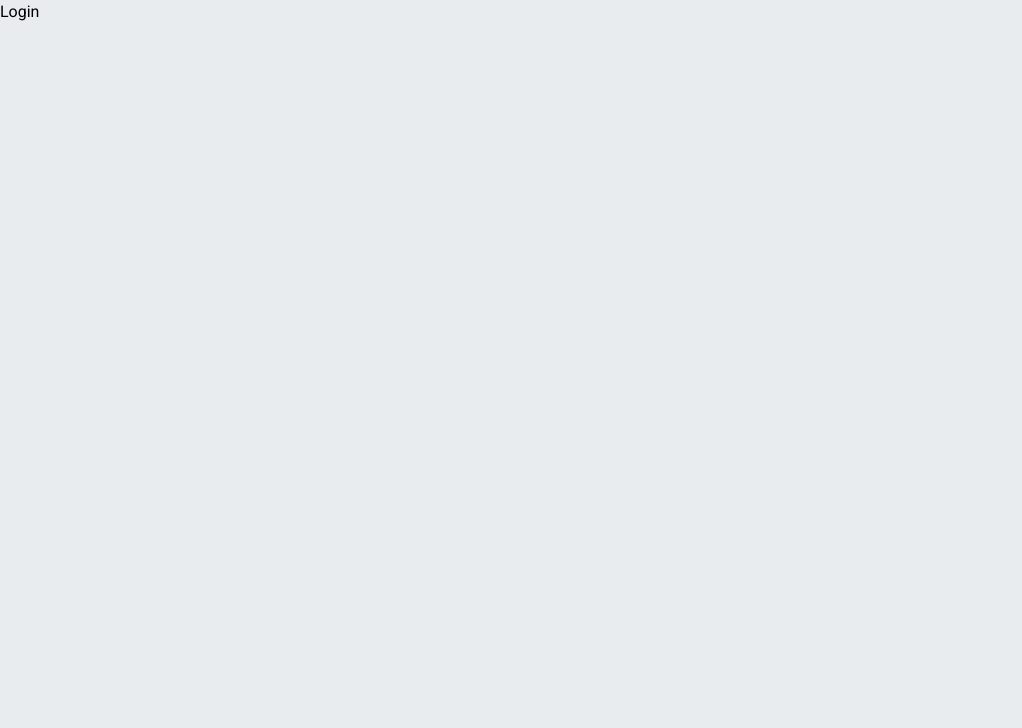
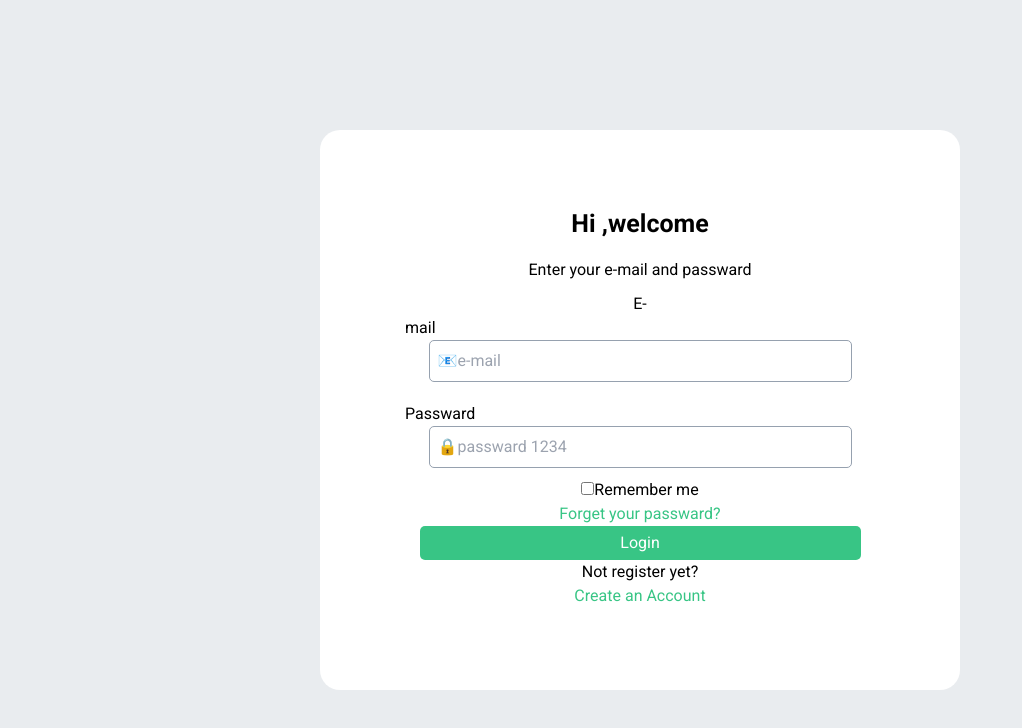
Before and after one commit to Youssef-Gad/We-chatting-app, a React (Vite) app: page /login in a window 1280 px wide. Shown: the top 728 px of the page, without its empty margins (0-1022 px from the left). Built offline with nearby package versions, Linux system fonts and the light colour scheme.

Commit message:
Update Login.jsx

```diff
--- a/src/components/login/Login.jsx
+++ b/src/components/login/Login.jsx
@@ -1,5 +1,48 @@
+// import { FontAwesomeIcon } from "@fortawesome/react-fontawesome";
+
 function Login() {
-  return <div>Login</div>;
+  return (
+    <div>
+      {/* <Logo /> */}
+      <LoginForm />
+    </div>
+  );
 }
 
+function LoginForm() {
+  return (
+    <div className="login-form">
+      <p className="hi">Hi ,welcome</p>
+      <p>Enter your e-mail and passward</p>
+
+      <div className="inp">
+        <label className="lab">E-mail</label>
+
+        <input className="form" type="text" placeholder="📧e-mail" />
+      </div>
+      <div className="inp">
+        <label className="lab">Passward</label>
+
+        <input className="form" type="text" placeholder="🔒passward 1234" />
+      </div>
+      <div>
+        <input type="checkbox" className="checkbox" />
+        <label>Remember me</label>
+      </div>
+      <a href="#">Forget your passward?</a>
+      <button className="btn">Login</button>
+      <p>Not register yet?</p>
+      <a href="#">Create an Account</a>
+    </div>
+  );
+}
+
+// function Logo() {
+//   return (
+//     <div className="logo">
+//       <p className="pi">Pichat</p>
+//       <button className="btn1">📞conect us</button>
+//     </div>
+//   );
+// }
 export default Login;
```
